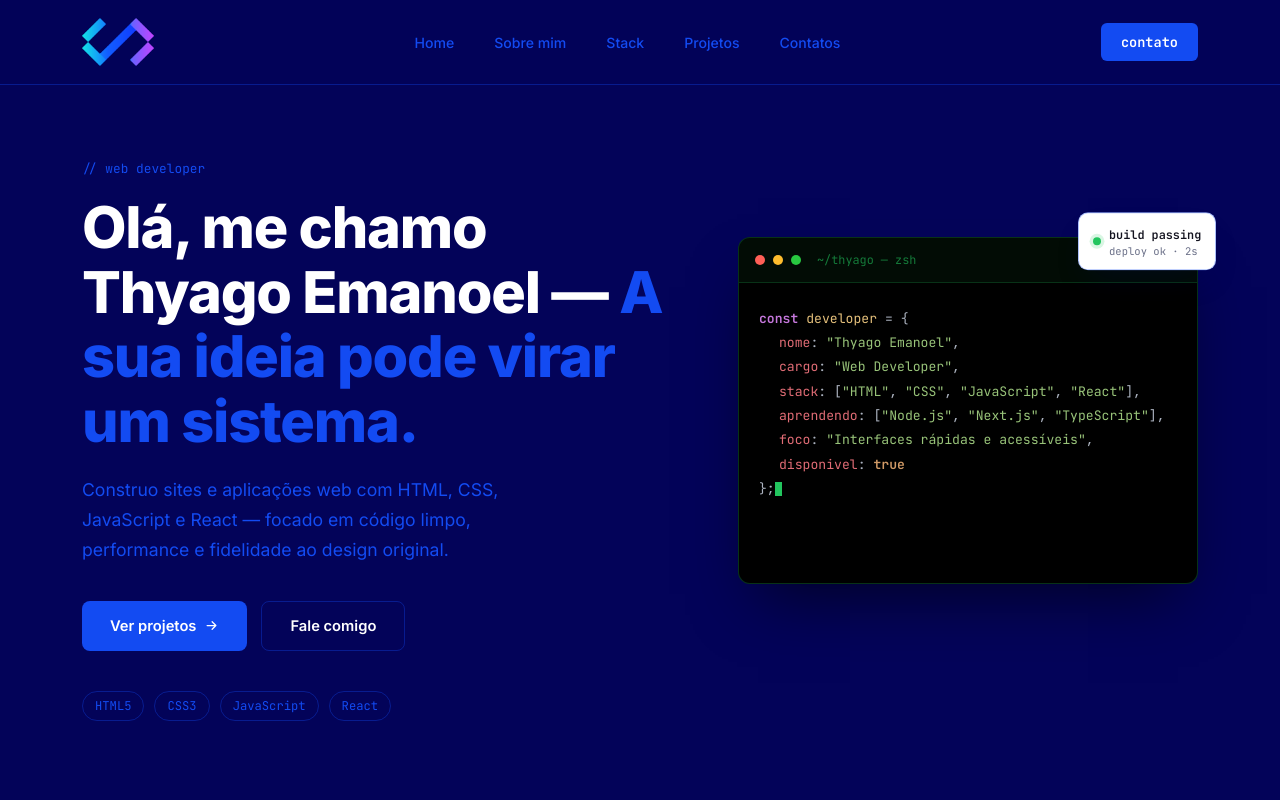
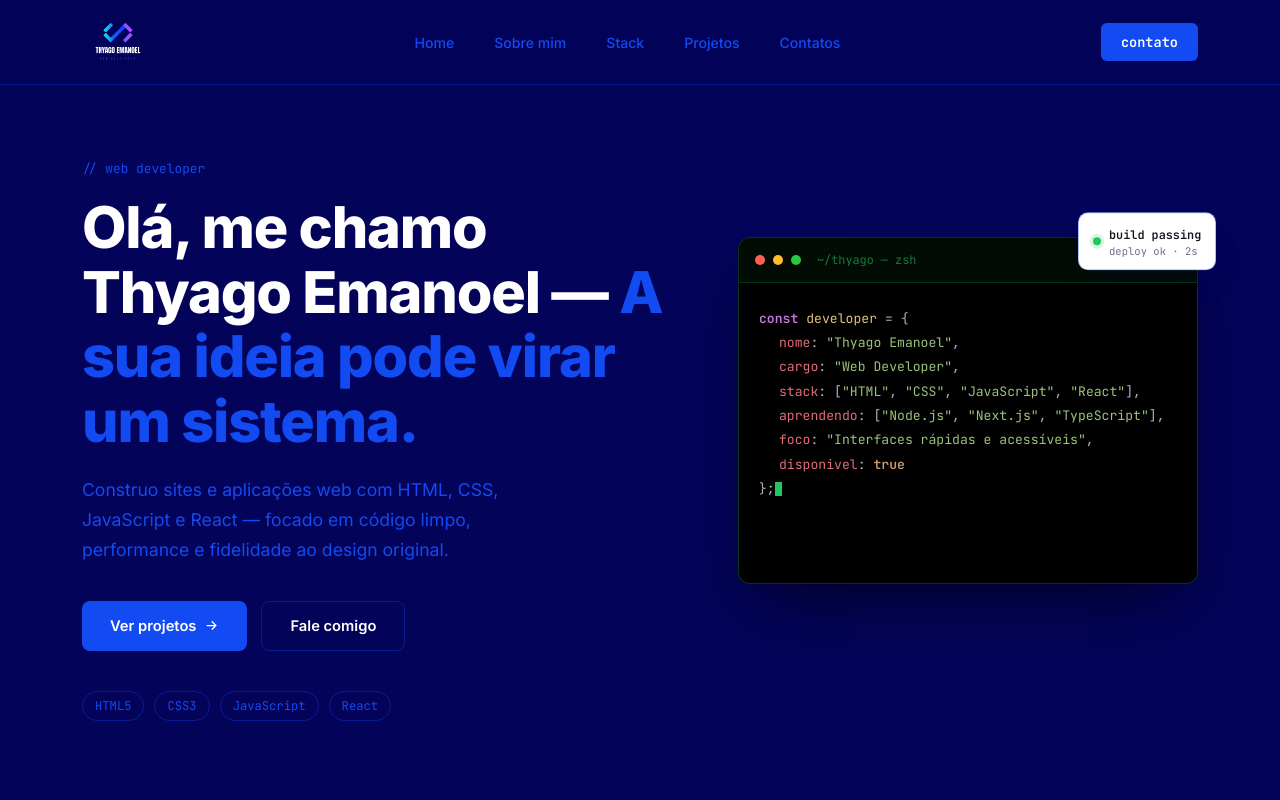
Before and after one commit to thyagoemanoell/portfolio-pessoal, a React (Vite) app: page / in a window 1280 px wide. Shown: the top 800 px of the page. Built offline with nearby package versions, Linux system fonts and the light colour scheme.

Commit message:
logo dev atualizado

```diff
--- a/src/assets/components/navbar.jsx
+++ b/src/assets/components/navbar.jsx
@@ -1,5 +1,5 @@
 import React, { useState } from 'react'
-import logoImg from '../logo/logo Thyago Dev.png'
+import logoImg from "../logo/logo dev.png"
 
 const Navbar = () => {
   const [menuOpen, setMenuOpen] = useState(false)
--- a/src/assets/css/estilo.css
+++ b/src/assets/css/estilo.css
@@ -77,8 +77,8 @@ nav{
   width:100%;
   height:100%;
   display:block;
-  image-rendering:-webkit-optimize-contrast;
-  image-rendering:crisp-edges;
+  object-fit:contain;
+  image-rendering:auto;
 }
 .logo-text{
   position:absolute;
```
Also changed, not shown: src/assets/logo/logo dev.png (added).
